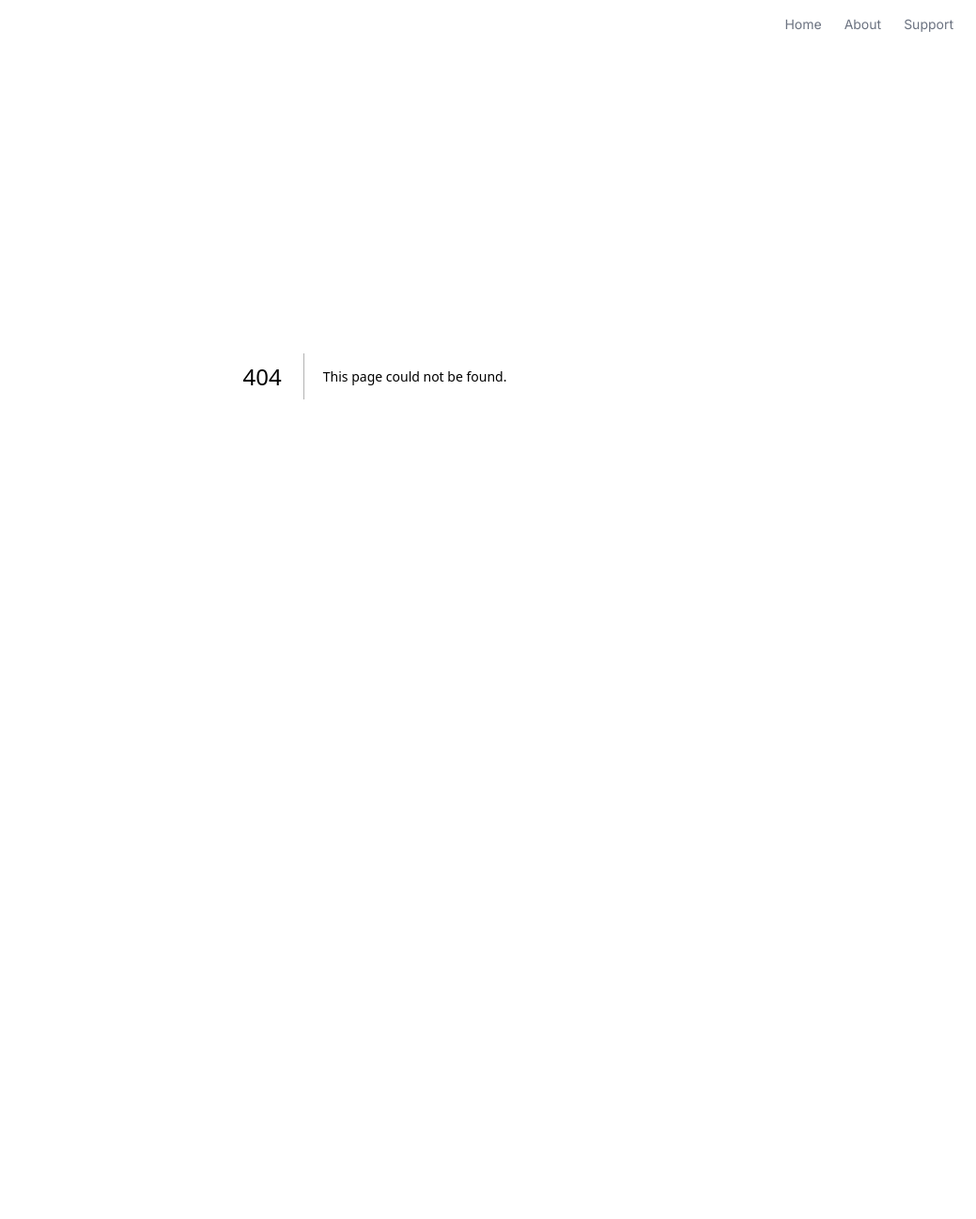
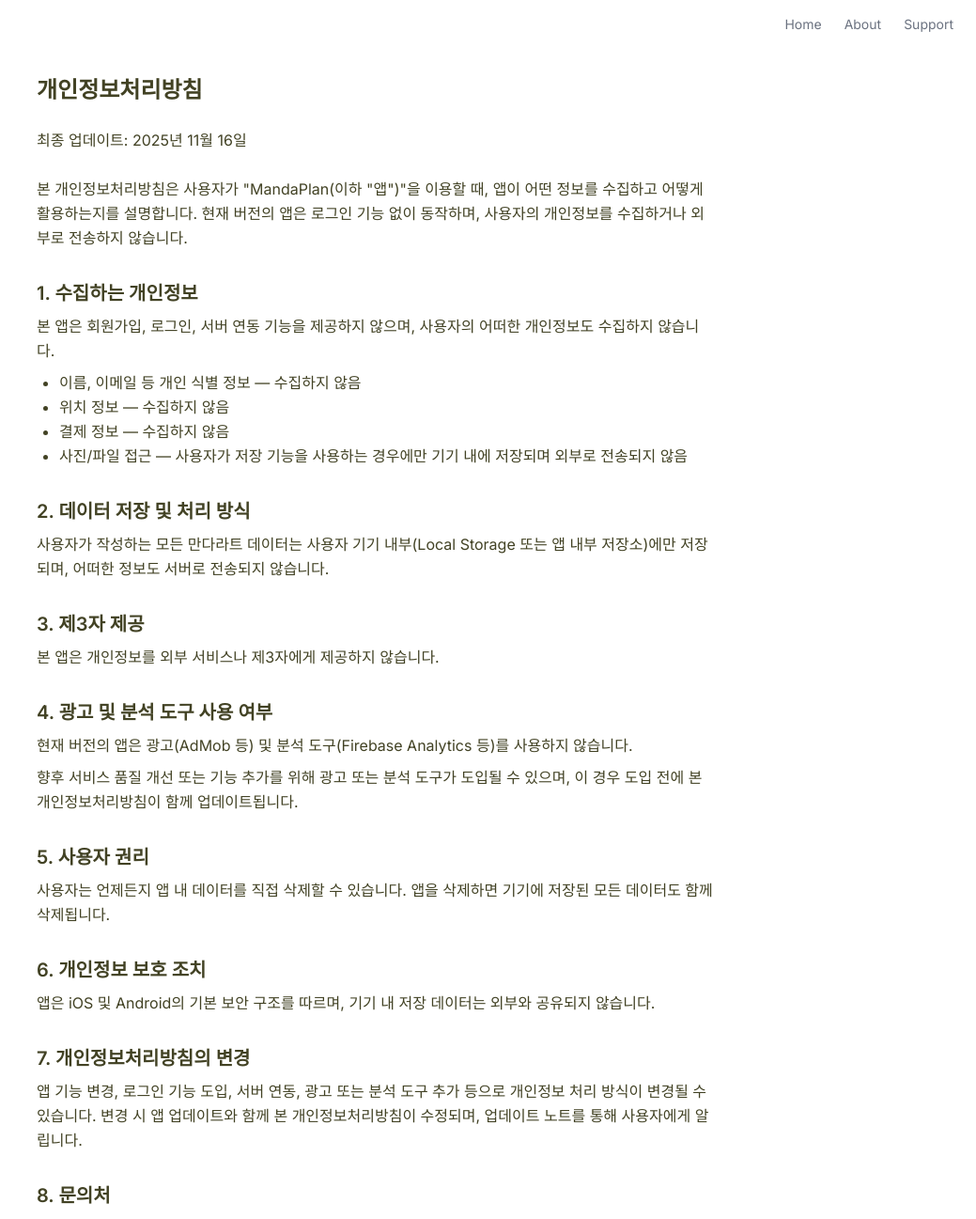
Before and after one commit to ginsum-dev/mandarats-todo, a Next.js app: page /privacy in a window 1280 px wide. Before the commit this address had no page. Shown: the top 1297 px of the page at 94% size, without its empty margins (241-1280 px from the left). Before the commit the page ends 800 px from the top, so only its background shows below. Built offline with nearby package versions, Linux system fonts and the light colour scheme.

Commit message:
Feat: 개인정보 처리방침 추가

```diff
--- /dev/null
+++ b/app/privacy/page.tsx
@@ -0,0 +1,91 @@
+export default function PrivacyPolicyPage() {
+  return (
+    <main className="mx-auto max-w-3xl px-6 py-20 leading-relaxed">
+      <h1 className="text-2xl font-bold mb-6">개인정보처리방침</h1>
+
+      <p>최종 업데이트: 2025년 11월 16일</p>
+      <br />
+
+      <p>
+        본 개인정보처리방침은 사용자가 &quot;MandaPlan(이하
+        &quot;앱&quot;)&quot;을 이용할 때, 앱이 어떤 정보를 수집하고 어떻게
+        활용하는지를 설명합니다. 현재 버전의 앱은 로그인 기능 없이 동작하며,
+        사용자의 개인정보를 수집하거나 외부로 전송하지 않습니다.
+      </p>
+
+      <h2 className="text-xl font-semibold mt-8 mb-2">1. 수집하는 개인정보</h2>
+      <p>
+        본 앱은 회원가입, 로그인, 서버 연동 기능을 제공하지 않으며, 사용자의
+        어떠한 개인정보도 수집하지 않습니다.
+      </p>
+      <ul className="list-disc ml-6 mt-2">
+        <li>이름, 이메일 등 개인 식별 정보 — 수집하지 않음</li>
+        <li>위치 정보 — 수집하지 않음</li>
+        <li>결제 정보 — 수집하지 않음</li>
+        <li>
+          사진/파일 접근 — 사용자가 저장 기능을 사용하는 경우에만 기기 내에
+          저장되며 외부로 전송되지 않음
+        </li>
+      </ul>
+
+      <h2 className="text-xl font-semibold mt-8 mb-2">
+        2. 데이터 저장 및 처리 방식
+      </h2>
+      <p>
+        사용자가 작성하는 모든 만다라트 데이터는 사용자 기기 내부(Local Storage
+        또는 앱 내부 저장소)에만 저장되며, 어떠한 정보도 서버로 전송되지
+        않습니다.
+      </p>
+
+      <h2 className="text-xl font-semibold mt-8 mb-2">3. 제3자 제공</h2>
+      <p>본 앱은 개인정보를 외부 서비스나 제3자에게 제공하지 않습니다.</p>
+
+      <h2 className="text-xl font-semibold mt-8 mb-2">
+        4. 광고 및 분석 도구 사용 여부
+      </h2>
+      <p>
+        현재 버전의 앱은 광고(AdMob 등) 및 분석 도구(Firebase Analytics 등)를
+        사용하지 않습니다.
+      </p>
+      <p className="mt-2">
+        향후 서비스 품질 개선 또는 기능 추가를 위해 광고 또는 분석 도구가 도입될
+        수 있으며, 이 경우 도입 전에 본 개인정보처리방침이 함께 업데이트됩니다.
+      </p>
+
+      <h2 className="text-xl font-semibold mt-8 mb-2">5. 사용자 권리</h2>
+      <p>
+        사용자는 언제든지 앱 내 데이터를 직접 삭제할 수 있습니다. 앱을 삭제하면
+        기기에 저장된 모든 데이터도 함께 삭제됩니다.
+      </p>
+
+      <h2 className="text-xl font-semibold mt-8 mb-2">6. 개인정보 보호 조치</h2>
+      <p>
+        앱은 iOS 및 Android의 기본 보안 구조를 따르며, 기기 내 저장 데이터는
+        외부와 공유되지 않습니다.
+      </p>
+
+      <h2 className="text-xl font-semibold mt-8 mb-2">
+        7. 개인정보처리방침의 변경
+      </h2>
+      <p>
+        앱 기능 변경, 로그인 기능 도입, 서버 연동, 광고 또는 분석 도구 추가
+        등으로 개인정보 처리 방식이 변경될 수 있습니다. 변경 시 앱 업데이트와
+        함께 본 개인정보처리방침이 수정되며, 업데이트 노트를 통해 사용자에게
+        알립니다.
+      </p>
+
+      <h2 className="text-xl font-semibold mt-8 mb-2">8. 문의처</h2>
+      <p>개인정보 관련 문의는 아래 연락처로 문의할 수 있습니다.</p>
+      <ul className="list-disc ml-6 mt-2">
+        <li>이메일: jennyjung.dev@gmail.com</li>
+        <li>개발자: Jung Hae Kyoung</li>
+      </ul>
+
+      <br />
+      <p>
+        본 개인정보처리방침은 앱의 현재 기능을 기준으로 작성되었으며, 서비스
+        개선을 위해 지속적으로 업데이트될 수 있습니다.
+      </p>
+    </main>
+  );
+}
--- a/app/support/page.tsx
+++ b/app/support/page.tsx
@@ -1,4 +1,5 @@
-import { Mail, MessageSquare, Clock, HelpCircle } from "lucide-react";
+import { Mail } from "lucide-react";
+import Link from "next/link";
 
 export default function Support() {
   return (
@@ -70,6 +71,14 @@
             피드백 보내기
           </button>
         </form> */}
+        <div className="">
+          <Link
+            href="/privacy"
+            className="text-gray-600 hover:text-gray-700 underline"
+          >
+            개인정보처리방침
+          </Link>
+        </div>
 
         <p className="mt-10 text-gray-500 text-sm">
           개발자: Jung Hae Kyoung © 2025 MandaPlan. All rights reserved.
```
